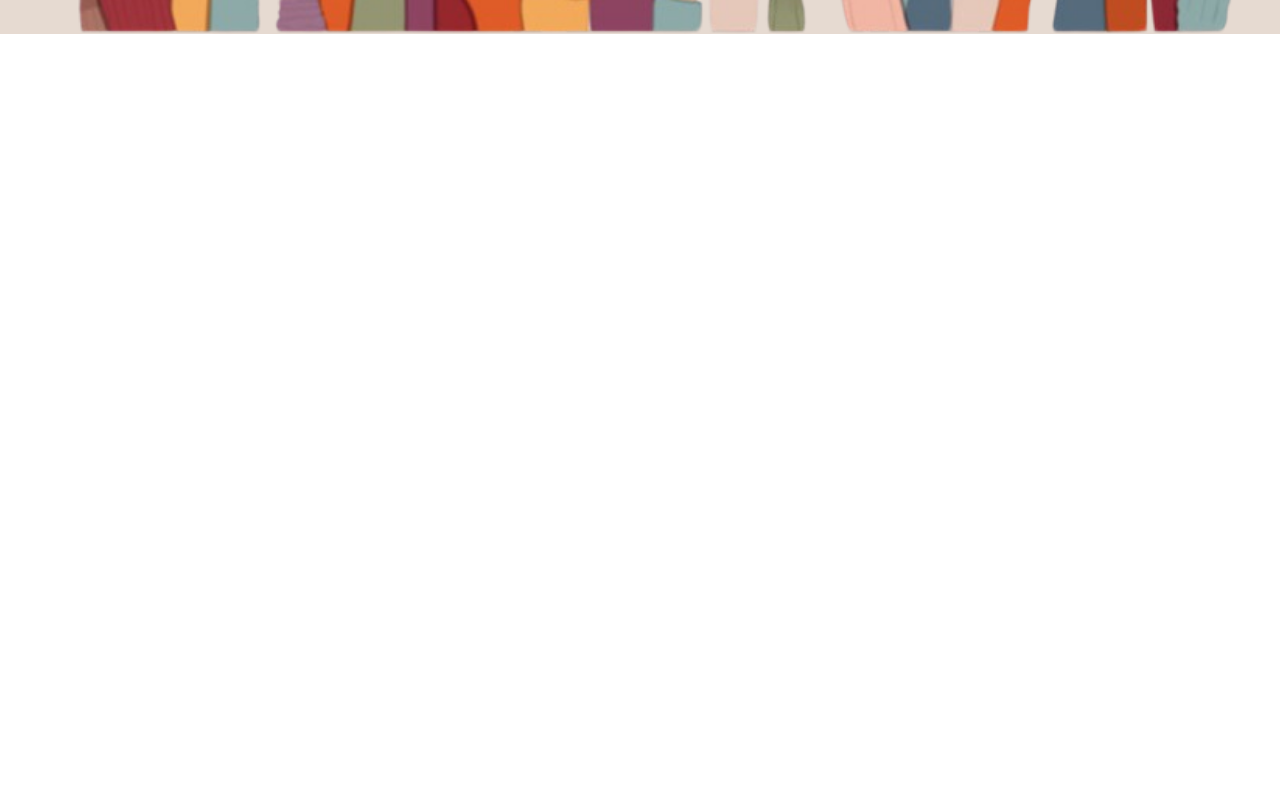
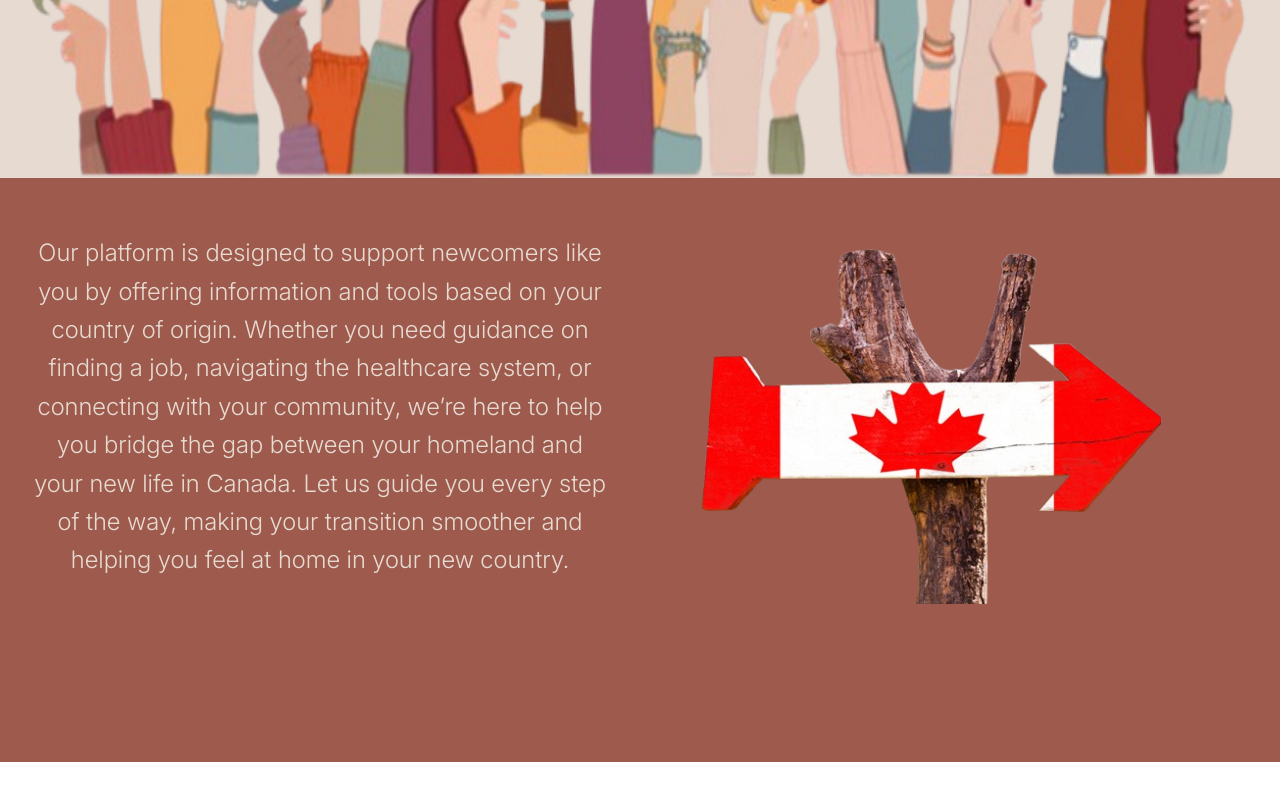
Before and after one commit to Adiam-Ahmed/roots-and-routes, a React (Create React App) app: page / in a window 1280 px wide. Shown: the part 870-1670 px from the top of the page. Before the commit the page ends 1000 px from the top, so only its background shows below. Built offline with nearby package versions, Linux system fonts and the light colour scheme.

Commit message:
added overview to the landing page

```diff
--- a/src/App.js
+++ b/src/App.js
@@ -2,12 +2,14 @@ import '../src/styles/global.scss'
 import '../src/components/Header/Header'
 import Header from '../src/components/Header/Header';
 import Hero from './components/Hero/Hero';
+import Overview from './components/Overview/Overview';
 
 function App() {
   return (
     <div>
       <Header />
       <Hero />
+      <Overview />
     </div>
   );
 }
--- a/src/components/Hero/Hero.scss
+++ b/src/components/Hero/Hero.scss
@@ -12,10 +12,6 @@
     }
     &__img{
         width: 95%;
+        height: 40rem;
     }
-
-
-
-
-
 }
--- /dev/null
+++ b/src/components/Overview/Overview.jsx
@@ -0,0 +1,20 @@
+import React from 'react'
+import './Overview.scss'
+import overview from '../../assets/overview.png'
+
+const Overview = () => {
+    return (
+        <section className="overview">
+            <div className="overview__content">
+                <p className="overview__subtitle">Our platform is designed to support newcomers like you by offering information and tools based on your country of origin. Whether you need guidance on finding a job, navigating the healthcare system, or connecting with your community, we’re here to help you bridge the gap between your homeland and your new life in Canada. Let us guide you every step of the way, making your transition smoother and helping you feel at home in your new country.</p>
+                <img
+                    src={overview}
+                    alt='The word hello written in different languages'
+                    className='overview__img'
+                />
+            </div>
+        </section>
+    )
+}
+
+export default Overview
--- /dev/null
+++ b/src/components/Overview/Overview.scss
@@ -0,0 +1,42 @@
+@use '../../styles/global.scss' as *;
+
+.overview {
+    background-color: $primary-color;
+    padding-top: 1rem;
+    height: 73vh;
+
+    &__content {
+        display: flex;
+        flex-direction: row;
+        justify-content: center;
+        align-items: center;
+        flex-wrap: wrap;
+
+        @include tablet {
+            flex-wrap: nowrap;
+        }
+    }
+
+    &__subtitle,
+    &__img {
+        padding: 1rem;
+        @include tablet{
+            flex: 1 1 50%; // This will make each item take up 50% of the container width
+            max-width: 50%; // Ensure they don’t exceed 50% of the container
+        }
+    }
+
+    &__subtitle {
+        color: $secondary-color;
+        padding: 2rem;
+        font-size: 1.5rem; // Adjust to make the text larger
+        line-height: 1.6;  // Adjust line spacing for better readability
+        text-align: center; // Center align text (optional)
+        font-weight: 300;
+        font-style: normal;
+    }
+
+    &__img {
+        width: auto; // Adjust width if necessary
+    }
+}
```
Also changed, not shown: src/assets/overview.png (added).
